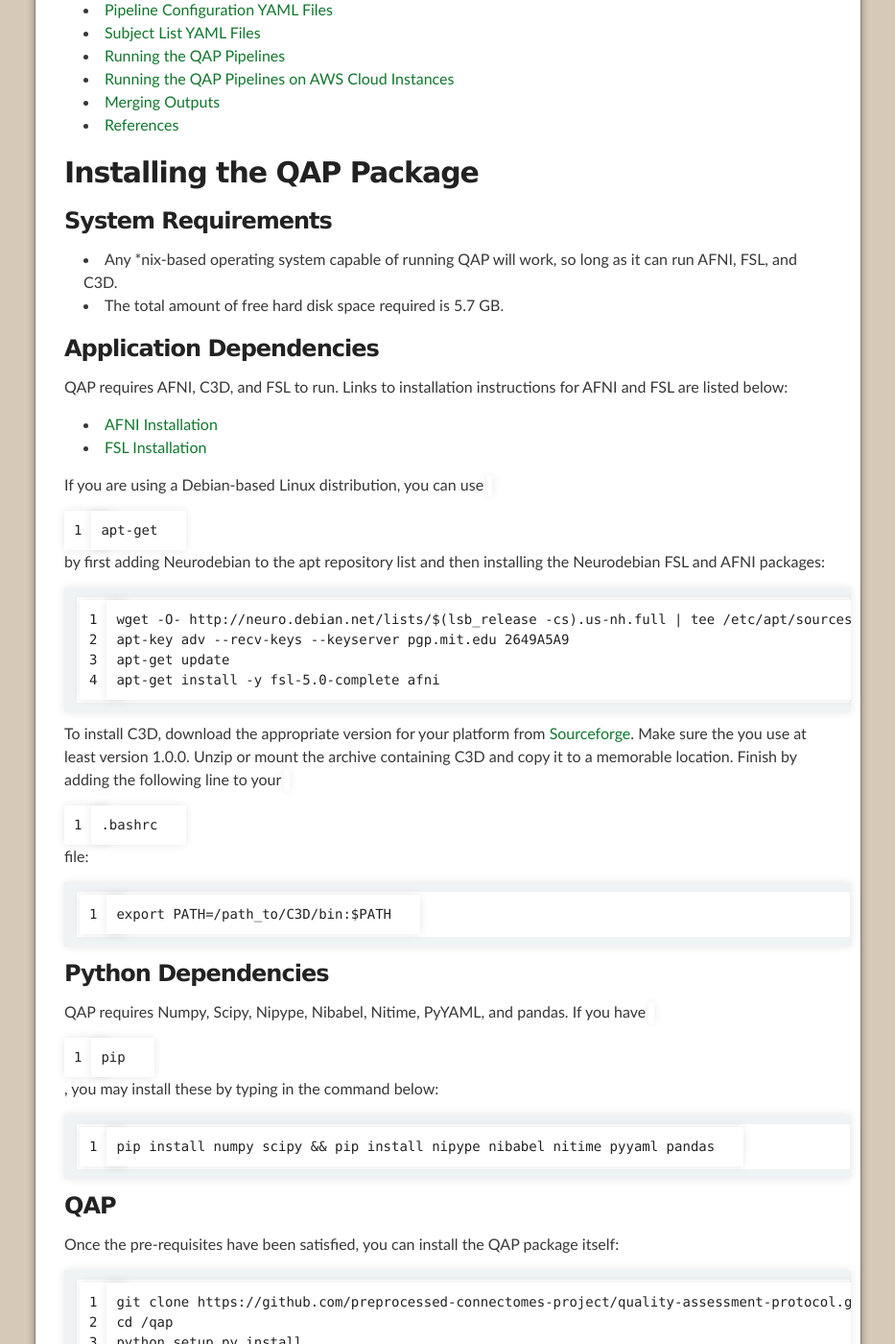
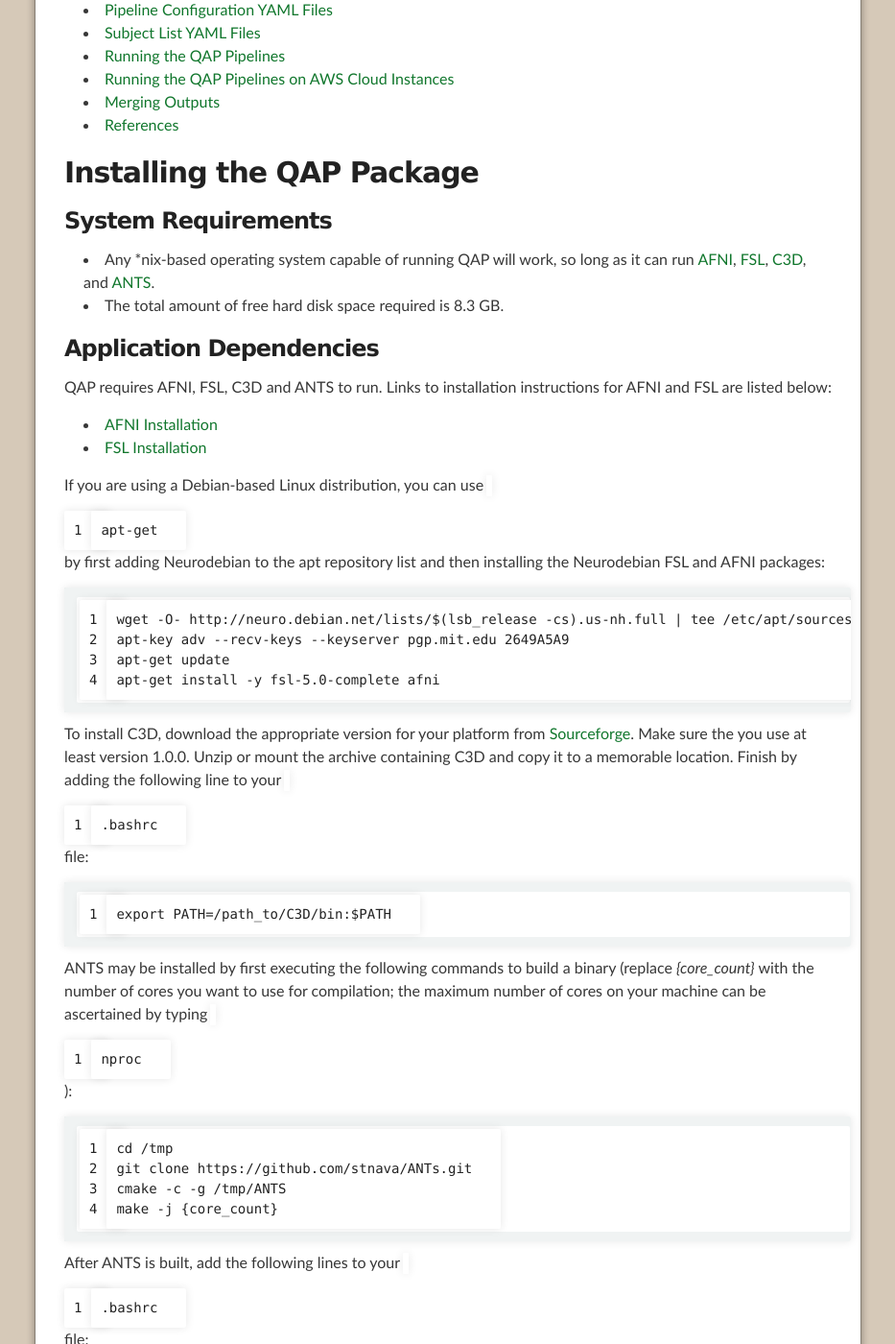
Before and after one commit to preprocessed-connectomes-project/quality-assessment-protocol, a Jekyll site: the page built from index.md, in a window 1280 px wide and 1400 px high, scrolled down 599 px. Shown: the whole window at 96% size, without its empty margins (173-1106 px from the left). Built offline with Jekyll 4.4.1, drawn with Linux system fonts in a browser that asks for light colours; some of the changed text lies outside the part shown.

Commit message:
Added ANTS requirement; updated ghost_direction

```diff
--- a/index.md
+++ b/index.md
@@ -26,12 +26,12 @@
 
 ### System Requirements
 
-* Any *nix-based operating system capable of running QAP will work, so long as it can run AFNI, FSL, and C3D.
-* The total amount of free hard disk space required is 5.7 GB.
+* Any *nix-based operating system capable of running QAP will work, so long as it can run [AFNI](http://afni.nimh.nih.gov), [FSL](http://fsl.fmrib.ox.ac.uk), [C3D](http://www.itksnap.org/c3d), and [ANTS](http://picsl.upenn.edu/software/ants/).
+* The total amount of free hard disk space required is 8.3 GB.
 
 ### Application Dependencies
 
-QAP requires AFNI, C3D, and FSL to run. Links to installation instructions for AFNI and FSL are listed below:
+QAP requires AFNI, FSL, C3D and ANTS to run. Links to installation instructions for AFNI and FSL are listed below:
 
 * [AFNI Installation](http://afni.nimh.nih.gov/pub/dist/HOWTO/howto/ht00_inst/html)
 * [FSL Installation](http://fsl.fmrib.ox.ac.uk/fsl/fslwiki/FslInstallation)
@@ -46,6 +46,18 @@
 To install C3D, download the appropriate version for your platform from [Sourceforge](http://sourceforge.net/projects/c3d/).  Make sure the you use at least version 1.0.0.  Unzip or mount the archive containing C3D and copy it to a memorable location.  Finish by adding the following line to your `.bashrc` file:
 
     export PATH=/path_to/C3D/bin:$PATH
+
+ANTS may be installed by first executing the following commands to build a binary (replace *{core_count}* with the number of cores you want to use for compilation; the maximum number of cores on your machine can be ascertained by typing `nproc`):
+
+    cd /tmp
+    git clone https://github.com/stnava/ANTs.git
+    cmake -c -g /tmp/ANTS
+    make -j {core_count}
+
+After ANTS is built, add the following lines to your `.bashrc` file:
+
+    export ANTSPATH=/opt/ants/bin
+    export PATH=/opt/ants/bin:$PATH
 
 ### Python Dependencies
 
@@ -138,6 +150,7 @@
 * **start_idx**: This allows you to select an arbitrary range of volumes to include from your 4-D functional timeseries. Enter the number of the first timepoint you wish to include in the analysis. Enter *0* to include the first volume.
 * **stop_idx**: This allows you to select an arbitrary range of volumes to include from your 4-D functional timeseries. Enter the number of the last timepoint you wish to include in the analysis. Enter *End* to include the final volume. Enter *0* in start_idx and *End* in stop_idx to include the entire timeseries.
 * **slice_timing_correction**: Whether or not to run slice timing correction - *True* or *False*. Interpolates voxel timeseries so that sampling occurs at the same time.
+* **ghost_direction**: Allows you to specify the phase encoding (x, y, z, or all) used to acquire the scan.  Omitting this option will default to *y*.
 
 Make sure that you multiply *num_cores_per_subject*, *num_subjects_at_once*, and *num_ants_threads* for the maximum amount of cores that could potentially be used during the anatomical pipeline run. For the functional pipeline run, multiply *num_cores_per_subject* and *num_subjects_at_once* to make sure that you have enough cores.
 
```
Also changed, not shown: other parts of index.md (+1 -1 lines).
